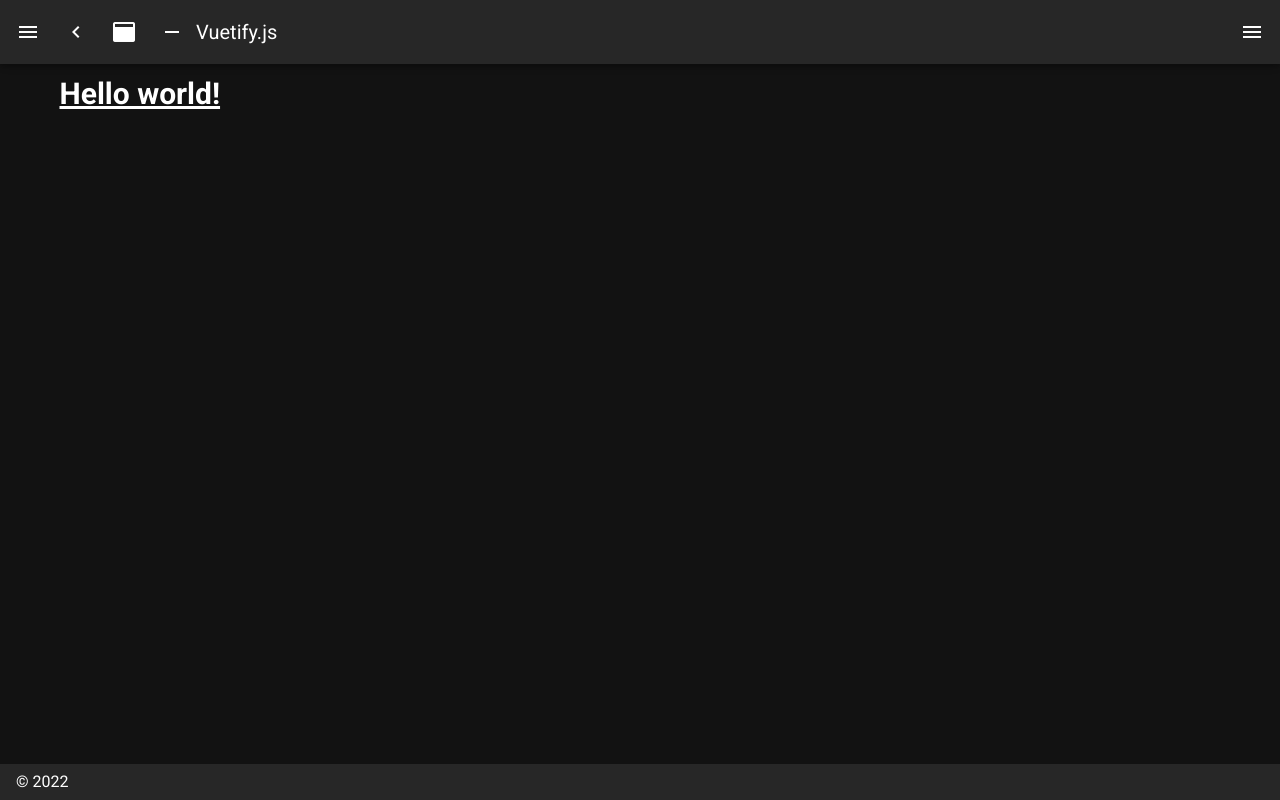
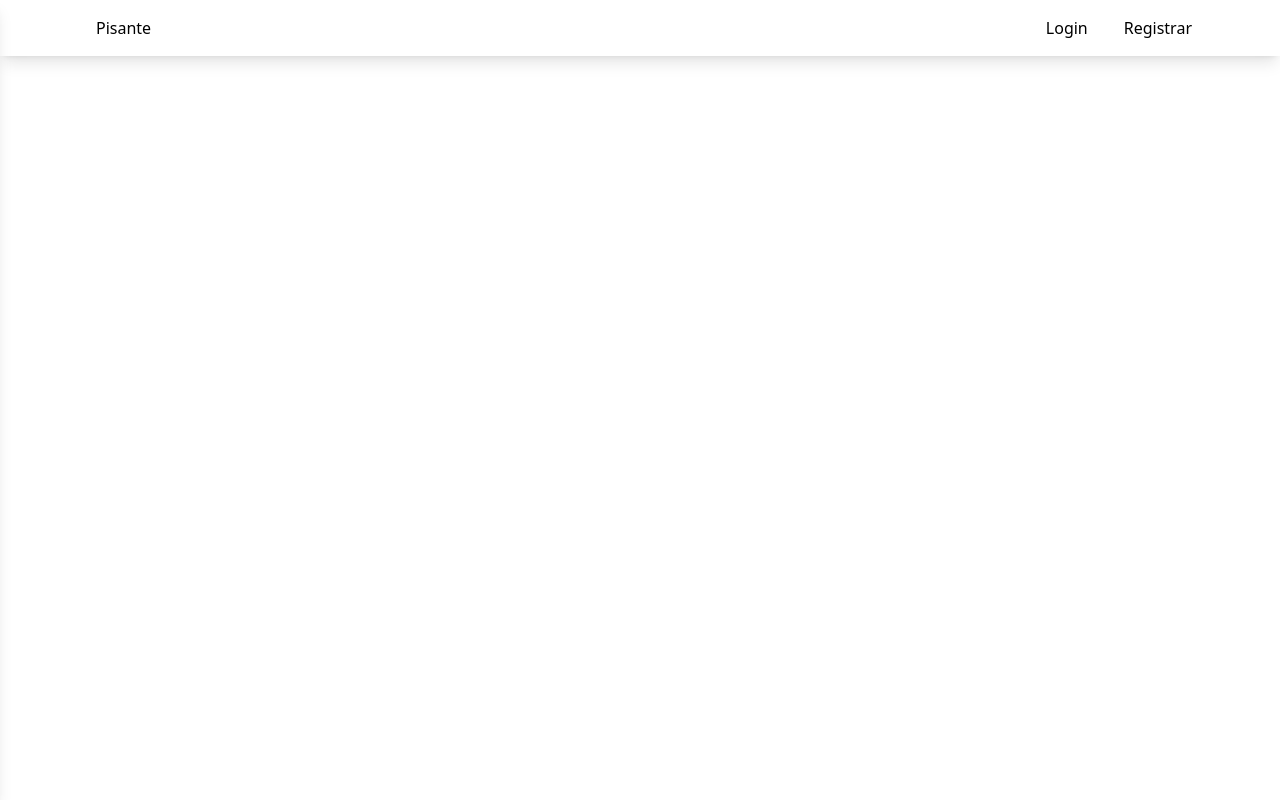
Before and after one commit to DiegoTeixeira7/pisante, a Nuxt app: page / in a window 1280 px wide. Built offline with nearby package versions, Linux system fonts and the light colour scheme.

Commit message:
added navbar

```diff
--- a/layouts/default.vue
+++ b/layouts/default.vue
@@ -1,92 +1,188 @@
 <template>
-  <v-app dark>
-    <v-navigation-drawer
-      v-model="drawer"
-      :mini-variant="miniVariant"
-      :clipped="clipped"
-      fixed
-      app
+  <div>
+    <nav class="tw-bg-white tw-shadow-lg">
+      <div class="tw-max-w-6xl tw-mx-auto tw-px-4 height">
+        <div class="tw-hidden lg:tw-flex tw-justify-between">
+          <div class="tw-flex tw-space-x-7">
+            <a href="/" class="tw-flex tw-items-center tw-py-4 tw-px-2">
+              <span
+                class="
+                  text-body-medium text-body-medium
+                  tw-text-black-light tw-ml-2
+                "
+                >Pisante</span
+              >
+            </a>
+          </div>
+          <!-- Right Navbar items -->
+          <div class="tw-hidden md:tw-flex tw-items-center tw-space-x-3">
+            <button class="tw-ml-2 tw-px-2 btn background-hover">
+              <span
+                href="#"
+                class="
+                  text-body-medium text-body-medium
+                  tw-text-black-light tw-ml-2
+                "
+                >Login</span
+              >
+            </button>
+            <button class="tw-ml-2 tw-px-2 btn background-hover">
+              <span
+                href="/register"
+                class="
+                  text-body-medium text-body-medium
+                  tw-text-black-light tw-ml-2
+                "
+                >Registrar</span
+              >
+            </button>
+          </div>
+        </div>
+        <div class="lg:tw-hidden tw-flex tw-justify-between navbar-mobile-one">
+          <!-- Mobile menu button -->
+          <div class="tw-flex tw-items-center">
+            <button class="tw-outline-none mobile-menu-button" @click="btn">
+              <svg
+                class="tw-w-6 tw-h-6 tw-text-gray-500"
+                x-show="!showMenu"
+                fill="none"
+                stroke-linecap="round"
+                stroke-linejoin="round"
+                stroke-width="2"
+                viewBox="0 0 24 24"
+                stroke="currentColor"
+              >
+                <path d="M4 6h16M4 12h16M4 18h16"></path>
+              </svg>
+            </button>
+          </div>
+          <div class="tw-flex tw-space-x-7">
+            <a href="/" class="tw-flex tw-items-center tw-py-4 tw-px-2"> </a>
+          </div>
+        </div>
+        <div class="tw-hidden navbar-mobile-two tw-mt-2 tw-pb-2">
+          <!-- Mobile menu button -->
+          <div class="tw-flex tw-justify-start tw-w-full">
+            <div class="tw-flex tw-items-center">
+              <button
+                class="tw-outline-none navbar-mobile-two-prev"
+                @click="btn3"
+              >
+                <svg
+                  width="16"
+                  height="16"
+                  viewBox="0 0 16 16"
+                  fill="none"
+                  xmlns="http://www.w3.org/2000/svg"
+                >
+                  <path
+                    d="M15 6.99997H3.82998L8.70998 2.11997C9.09998 1.72997 9.09998 1.08997 8.70998 0.699971C8.31998 0.309971 7.68998 0.309971 7.29998 0.699971L0.70998 7.28997C0.31998 7.67997 0.31998 8.30997 0.70998 8.69997L7.29998 15.29C7.68998 15.68 8.31998 15.68 8.70998 15.29C9.09998 14.9 9.09998 14.27 8.70998 13.88L3.82998 8.99997H15C15.55 8.99997 16 8.54997 16 7.99997C16 7.44997 15.55 6.99997 15 6.99997Z"
+                    fill="black"
+                  />
+                </svg>
+              </button>
+            </div>
+          </div>
+        </div>
+      </div>
+    </nav>
+    <!-- mobile menu -->
+    <div
+      class="
+        mobile-menu
+        tw-bg-white
+        tw-shadow-lg
+        tw-w-64
+        tw-space-y-6
+        tw-py-7
+        tw-px-2
+        tw-inset-y-0
+        tw-left-0
+        tw-transform
+        tw-absolute
+        tw--translate-x-full
+        tw-transition
+        tw-duration-200
+        tw-ease-in-out
+      "
     >
-      <v-list>
-        <v-list-item
-          v-for="(item, i) in items"
-          :key="i"
-          :to="item.to"
-          router
-          exact
+      <div class="tw-flex tw-mt-4">
+        <button
+          class="tw-ml-auto tw-outline-none mobile-menu-button-2"
+          @click="btn2"
         >
-          <v-list-item-action>
-            <v-icon>{{ item.icon }}</v-icon>
-          </v-list-item-action>
-          <v-list-item-content>
-            <v-list-item-title v-text="item.title" />
-          </v-list-item-content>
-        </v-list-item>
-      </v-list>
-    </v-navigation-drawer>
-    <v-app-bar :clipped-left="clipped" fixed app>
-      <v-app-bar-nav-icon @click.stop="drawer = !drawer" />
-      <v-btn icon @click.stop="miniVariant = !miniVariant">
-        <v-icon>mdi-{{ `chevron-${miniVariant ? 'right' : 'left'}` }}</v-icon>
-      </v-btn>
-      <v-btn icon @click.stop="clipped = !clipped">
-        <v-icon>mdi-application</v-icon>
-      </v-btn>
-      <v-btn icon @click.stop="fixed = !fixed">
-        <v-icon>mdi-minus</v-icon>
-      </v-btn>
-      <v-toolbar-title v-text="title" />
-      <v-spacer />
-      <v-btn icon @click.stop="rightDrawer = !rightDrawer">
-        <v-icon>mdi-menu</v-icon>
-      </v-btn>
-    </v-app-bar>
-    <v-main>
-      <v-container>
-        <Nuxt />
-      </v-container>
-    </v-main>
-    <v-navigation-drawer v-model="rightDrawer" :right="right" temporary fixed>
-      <v-list>
-        <v-list-item @click.native="right = !right">
-          <v-list-item-action>
-            <v-icon light> mdi-repeat </v-icon>
-          </v-list-item-action>
-          <v-list-item-title>Switch drawer (click me)</v-list-item-title>
-        </v-list-item>
-      </v-list>
-    </v-navigation-drawer>
-    <v-footer :absolute="!fixed" app>
-      <span>&copy; {{ new Date().getFullYear() }}</span>
-    </v-footer>
-  </v-app>
+          <svg
+            class="tw-w-6 tw-h-6 tw-text-gray-500"
+            x-show="!showMenu"
+            xmlns="http://www.w3.org/2000/svg"
+            fill="none"
+            viewBox="0 0 24 24"
+            stroke="currentColor"
+          >
+            <path
+              stroke-linecap="round"
+              stroke-linejoin="round"
+              stroke-width="2"
+              d="M6 18L18 6M6 6l12 12"
+            />
+          </svg>
+        </button>
+      </div>
+      <nav>
+        <div class="tw-flex tw-flex-col tw-justify-start">
+          <button class="btn-2 background-hover">
+            <span
+              href="#"
+              class="
+                text-body-medium text-body-medium
+                tw-text-black-light tw-ml-2
+              "
+              >Login</span
+            >
+          </button>
+          <button class="btn-2 background-hover tw-mt-2">
+            <span
+              href="/register"
+              class="
+                text-body-medium text-body-medium
+                tw-text-black-light tw-ml-2
+              "
+              >Registrar</span
+            >
+          </button>
+        </div>
+      </nav>
+    </div>
+  </div>
 </template>
 
 <script>
 export default {
-  name: 'DefaultLayout',
+  name: 'NavbarPage',
   data() {
-    return {
-      clipped: false,
-      drawer: false,
-      fixed: false,
-      items: [
-        {
-          icon: 'mdi-apps',
-          title: 'Welcome',
-          to: '/',
-        },
-        {
-          icon: 'mdi-chart-bubble',
-          title: 'Inspire',
-          to: '/inspire',
-        },
-      ],
-      miniVariant: false,
-      right: true,
-      rightDrawer: false,
-      title: 'Vuetify.js',
-    }
+    return {}
+  },
+  methods: {
+    showSecondNavbar() {
+      const firstNavbar = document.querySelector('.navbar-mobile-one')
+      const secondNavbar = document.querySelector('.navbar-mobile-two')
+
+      firstNavbar.classList.toggle('tw-hidden')
+      secondNavbar.classList.toggle('tw-hidden')
+    },
+    btn() {
+      const menu = document.querySelector('.mobile-menu')
+      menu.classList.toggle('tw--translate-x-full')
+    },
+    btn2() {
+      const menu = document.querySelector('.mobile-menu')
+      menu.classList.toggle('tw--translate-x-full')
+    },
+    btn3() {
+      this.showSecondNavbar()
+    },
   },
 }
 </script>
+<style>
+</style>
```
